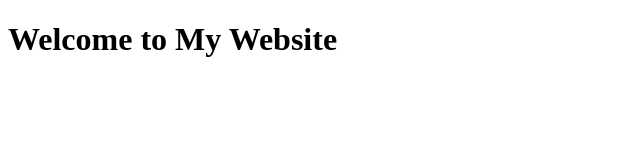
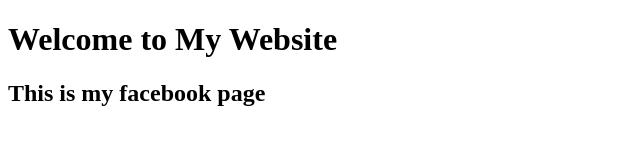
Before and after one commit to Mehrunnisa3/labdemo4, a plain HTML site: page index.html in a window 1280 px wide. Shown: the whole page, without its empty margins (0-640 px from the left). Drawn offline with Linux system fonts and the light colour scheme.

Commit message:
Changes to file 1
I added h2

```diff
--- a/index.html
+++ b/index.html
@@ -9,6 +9,7 @@
   <body>
 
         <h1>Welcome to My Website</h1>
+        <h2> This is my facebook page </h2>
 
   </body>
 </html>
```
